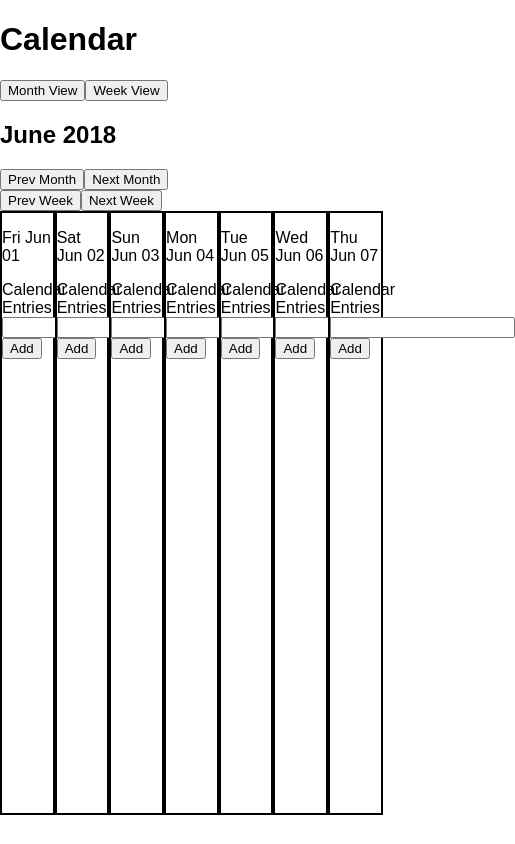
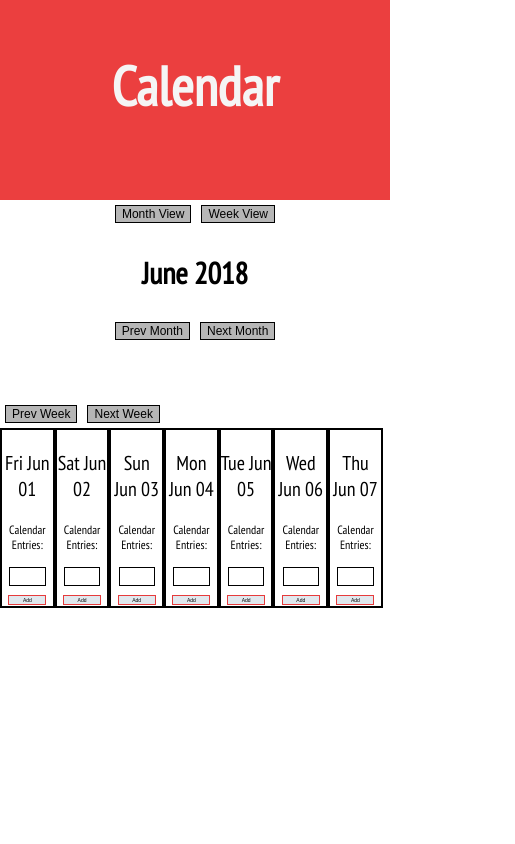
Before and after one commit to codisteinborn/ReactCalendar, a React (Create React App) app: page / in a window 390 px wide. Both pictures are taken after a click on the button "Week View". Shown: the whole page, 515 px wide, since content can reach past the window. Built offline with nearby package versions, Linux system fonts and the light colour scheme.

Commit message:
edit entries, css styling, media queries

```diff
--- a/public/index.html
+++ b/public/index.html
@@ -10,6 +10,7 @@
     -->
     <link rel="manifest" href="%PUBLIC_URL%/manifest.json">
     <link rel="shortcut icon" href="%PUBLIC_URL%/favicon.ico">
+    <link href="https://fonts.googleapis.com/css?family=PT+Sans+Narrow" rel="stylesheet">
     <!--
       Notice the use of %PUBLIC_URL% in the tags above.
       It will be replaced with the URL of the `public` folder during the build.
--- a/src/App.css
+++ b/src/App.css
@@ -1,28 +1,27 @@
-.App {
+.head {
+  font-family: 'PT Sans Narrow', sans-serif;
+  height: 100px;
+  text-align: center;
+  font-size: 55px;
+  color: whitesmoke;
+  background-color: rgba(231, 26, 26, 0.836);
+  margin: 0 auto;
+  padding: 50px;
+}
+.subHead{
+  height: 200px;
   text-align: center;
 }
-
-.App-logo {
-  animation: App-logo-spin infinite 20s linear;
-  height: 80px;
+.monthHead{
+  font-size: 30px;
 }
-
-.App-header {
-  background-color: #222;
-  height: 150px;
-  padding: 20px;
-  color: white;
+.btn{
+  font-size: 12px;
+  background-color: rgba(158, 158, 158, 0.747);
+  margin: 5px;
+  border: 1px black solid;
 }
-
-.App-title {
-  font-size: 1.5em;
+.cal{
+  font-family: 'PT Sans Narrow', sans-serif;
+  margin: 0 auto;
 }
-
-.App-intro {
-  font-size: large;
-}
-
-@keyframes App-logo-spin {
-  from { transform: rotate(0deg); }
-  to { transform: rotate(360deg); }
-}
--- a/src/App.js
+++ b/src/App.js
@@ -25,7 +25,7 @@ class App extends Component {
   }
 
   componentDidMount() {
-    var now = (new Date()).toString().split(' ')
+    var now = (new Date()).toString().split(' ');
     var month = moment().format('MM');
     var day = moment().format('DD');
     var year = moment().format('YYYY');
@@ -33,7 +33,14 @@ class App extends Component {
     var arrDays = [];
     while (daysInMonth) {
       var current = moment().date(daysInMonth);
+      if (localStorage.getItem(current.toString().slice(0, 15))) {
+        var existEntries = []
+        existEntries = localStorage.getItem(current.toString().slice(0, 15)).split(",");
+        arrDays.push({ current: current, entries: existEntries })
+      }
+      else {
         arrDays.push({ current: current, entries: [] });
+      }
       daysInMonth--;
     }
     this.setState({ monthView: true, isLoaded: true, date: now, month: month, day: day, year: year, days: arrDays.reverse(), weeks: _.chunk(arrDays, 7) });
@@ -67,11 +74,18 @@ class App extends Component {
       newMonth = (Number(this.state.month) - 1).toString();
       newYear = this.state.year
     }
-    var daysInMonth = moment(newMonth).daysInMonth();
+    var daysInMonth = moment(newYear + "-" + newMonth).daysInMonth();
     var arrDays = [];
     while (daysInMonth) {
-      var current = moment(newMonth).date(daysInMonth);
-      arrDays.push({current: current, entries :[]});
+      var current = moment(newYear + "-" + newMonth).date(daysInMonth);
+      if (localStorage.getItem(current.toString().slice(0, 15))) {
+        var existEntries = []
+        existEntries = localStorage.getItem(current.toString().slice(0, 15)).split(",");
+        arrDays.push({ current: current, entries: existEntries })
+      }
+      else {
+        arrDays.push({ current: current, entries: [] });
+      }
       daysInMonth--;
     }
     this.setState({ month: newMonth, year: newYear, days: arrDays.reverse(), weeks: _.chunk(arrDays, 7), currentWeek: _.chunk(arrDays, 7)[0] })
@@ -82,17 +96,24 @@ class App extends Component {
     var newYear = '';
     if (this.state.month > 11) {
       newMonth = '1';
-      newYear = (Number(this.state.year) + 1).toString()
+      newYear = (parseInt(this.state.year, 2) + 1).toString()
     }
     else {
       newMonth = (Number(this.state.month) + 1).toString();
       newYear = this.state.year
     }
-    var daysInMonth = moment(newMonth).daysInMonth();
+    var daysInMonth = moment(newYear + "-" + newMonth).daysInMonth();
     var arrDays = [];
     while (daysInMonth) {
-      var current = moment(newMonth).date(daysInMonth);
-      arrDays.push({ current: current , entries:[]});
+      var current = moment(newYear + "-" + newMonth).date(daysInMonth);
+      if (localStorage.getItem(current.toString().slice(0, 15))) {
+        var existEntries = []
+        existEntries = localStorage.getItem(current.toString().slice(0, 15)).split(",");
+        arrDays.push({ current: current, entries: existEntries })
+      }
+      else {
+        arrDays.push({ current: current, entries: [] });
+      }
       daysInMonth--;
     }
     this.setState({ month: newMonth, year: newYear, days: arrDays.reverse(), weeks: _.chunk(arrDays, 7), currentWeek: _.chunk(arrDays, 7)[0] })
@@ -110,11 +131,18 @@ class App extends Component {
         newMonth = (Number(this.state.month) - 1).toString();
         newYear = this.state.year
       }
-      var daysInMonth = moment(newMonth).daysInMonth();
+      var daysInMonth = moment(newYear + "-" + newMonth).daysInMonth();
       var arrDays = [];
       while (daysInMonth) {
-        var current = moment(newMonth).date(daysInMonth);
-        arrDays.push({ current: current });
+        var current = moment(newYear + "-" + newMonth).date(daysInMonth);
+        if (localStorage.getItem(current.toString().slice(0, 15))) {
+          var existEntries = []
+          existEntries = localStorage.getItem(current.toString().slice(0, 15)).split(",");
+          arrDays.push({ current: current, entries: existEntries })
+        }
+        else {
+          arrDays.push({ current: current, entries: [] });
+        }
         daysInMonth--;
       }
       this.setState({ month: newMonth, year: newYear, days: arrDays.reverse(), weeks: _.chunk(arrDays, 7), currentWeek: _.chunk(arrDays, 7)[this.state.weeks.length - 1] })
@@ -129,14 +157,8 @@ class App extends Component {
     }
   }
   nextWeek = () => {
-    if (this.state.currentWeek !== this.state.weeks[this.state.weeks.length - 1]) {
-      for (var i = 0; i < this.state.weeks.length; i++) {
-        if (this.state.currentWeek === this.state.weeks[i]) {
-          this.setState({ currentWeek: this.state.weeks[i + 1] });
-        }
-      }
-    }
-    else {
+    if (this.state.currentWeek === this.state.weeks[this.state.weeks.length - 1]) {
+      console.log("here")
       var newMonth = '';
       var newYear = '';
       if (this.state.month > 11) {
@@ -147,14 +169,35 @@ class App extends Component {
         newMonth = (Number(this.state.month) + 1).toString();
         newYear = this.state.year;
       }
-      var daysInMonth = moment(newMonth).daysInMonth();
+      var daysInMonth = moment(newYear + "-" + newMonth).daysInMonth();
       var arrDays = [];
       while (daysInMonth) {
-        var current = moment(newMonth).date(daysInMonth);
-        arrDays.push({ current: current });
+        var current = moment(newYear + "-" + newMonth).date(daysInMonth);
+        if (localStorage.getItem(current.toString().slice(0, 15))) {
+          var existEntries = []
+          existEntries = localStorage.getItem(current.toString().slice(0, 15)).split(",");
+          arrDays.push({ current: current, entries: existEntries })
+        }
+        else {
+          arrDays.push({ current: current, entries: [] });
+        }
         daysInMonth--;
       }
       this.setState({ month: newMonth, year: newYear, days: arrDays.reverse(), weeks: _.chunk(arrDays, 7), currentWeek: _.chunk(arrDays, 7)[0] })
+    }
+    else if (this.state.currentWeek === this.state.weeks[0]) {
+      console.log("there")
+      this.setState({ currentWeek: this.state.weeks[1] });
+    }
+    else {
+      console.log("y")
+      for (var i = 0; i < this.state.weeks.length; i++) {
+        console.log("x")
+        if (this.state.currentWeek === this.state.weeks[i]) {
+          console.log("z")
+          this.setState({ currentWeek: this.state.weeks[i + 1] });
+        }
+      }
     }
   }
 
@@ -178,32 +221,52 @@ class App extends Component {
         this.setState({ currentWeek: this.state.weeks[j] });
       }
     }
-    if(!localStorage.getItem(current)){
-    localStorage.setItem(current, [this.state.currEntry]);
+    if (!localStorage.getItem(current.toString().slice(0, 15))) {
+      localStorage.setItem(current.toString().slice(0, 15), [this.state.currEntry]);
     }
-    else{
+    else {
       var allEntries = [];
-      allEntries.push(localStorage.getItem(current));
+      allEntries.push(localStorage.getItem(current.toString().slice(0, 15)));
       allEntries.push(this.state.currEntry);
-      localStorage.setItem(current, allEntries);
+      localStorage.setItem(current.toString().slice(0, 15), allEntries);
     }
+    this.setState({ currEntry: '' })
   }
+
   removeEntry = (entry, current) => {
     for (var i = 0; i < this.state.days.length; i++) {
       for (var j = 0; j < this.state.days[i].entries.length; j++) {
         if (this.state.days[i].entries[j].toString() === entry.toString()) {
-          // var index = this.state.days[i].entries.indexOf(entry.toString());
           this.state.days[i].entries = this.state.days[i].entries.filter(e => e !== entry.toString());
           this.setState({ entries: this.state.entries.filter(e => e !== entry), weeks: _.chunk(this.state.days, 7) })
         }
       }
     }
-    if(localStorage.getItem(current)){
+    if (localStorage.getItem(current.toString().slice(0, 15))) {
       var allEntries = [];
-      allEntries = localStorage.getItem(current).split(",")
+      allEntries = localStorage.getItem(current.toString().slice(0, 15)).split(",")
       var newEntries = [];
       newEntries = allEntries.filter(e => e !== entry);
-      localStorage.setItem(current, newEntries);
+      localStorage.setItem(current.toString().slice(0, 15), newEntries);
+    }
+  }
+
+  editEntry = (entry, current) => {
+    this.setState({currEntry : entry})
+    for (var i = 0; i < this.state.days.length; i++) {
+      for (var j = 0; j < this.state.days[i].entries.length; j++) {
+        if (this.state.days[i].entries[j].toString() === entry.toString()) {
+          this.state.days[i].entries = this.state.days[i].entries.filter(e => e !== entry.toString());
+          this.setState({ entries: this.state.entries.filter(e => e !== entry), weeks: _.chunk(this.state.days, 7) })
+        }
+      }
+    }
+    if (localStorage.getItem(current.toString().slice(0, 15))) {
+      var allEntries = [];
+      allEntries = localStorage.getItem(current.toString().slice(0, 15)).split(",")
+      var newEntries = [];
+      newEntries = allEntries.filter(e => e !== entry);
+      localStorage.setItem(current.toString().slice(0, 15), newEntries);
     }
   }
 
@@ -219,12 +282,14 @@ class App extends Component {
       return (
         <div>
           <div>
-            <h1>Calendar</h1>
-            <button id="month" onClick={() => this.monthSelect()}>Month View</button>
-            <button id="week" onClick={() => this.weekSelect()}>Week View</button>
-            <h2>{moment(this.state.month.toString()).format('MMMM')} {this.state.year} </h2>
-            <button id="lastMonth" onClick={() => this.lastMonth()}>Prev Month</button>
-            <button id="nextMonth" onClick={() => this.nextMonth()}>Next Month</button>
+            <h1 className='head'>Calendar</h1>
+            <div className='cal'>
+              <div className="subHead">
+                <button className="btn" id="month" onClick={() => this.monthSelect()}>Month View</button>
+                <button className="btn" id="week" onClick={() => this.weekSelect()}>Week View</button>
+                <h2 className='monthHead'>{moment(this.state.month.toString()).format('MMMM')} {this.state.year} </h2>
+                <button className="btn" id="lastMonth" onClick={() => this.lastMonth()}>Prev Month</button>
+                <button className="btn" id="nextMonth" onClick={() => this.nextMonth()}>Next Month</button>
               </div>
               {this.state.monthView ?
                 <div>
@@ -232,13 +297,15 @@ class App extends Component {
                 </div> :
                 <div>
                   <div>
-                <button id="lastWeek" onClick={() => this.lastWeek()}>Prev Week</button>
-                <button id="nextWeek" onClick={() => this.nextWeek()}>Next Week</button>
+                    <button className="btn" id="lastWeek" onClick={() => this.lastWeek()}>Prev Week</button>
+                    <button className="btn" id="nextWeek" onClick={() => this.nextWeek()}>Next Week</button>
                   </div>
                   <div>
-                {this.state.currentWeek.map(elem => <WeekCal key={elem.current} day={elem.current._d.toString().slice(0, 10)} current={elem.current} currEntry={this.state.currEntry} entries={elem.entries} onChange={this.handleInputChange} addEntry={this.addEntry} removeEntry={this.removeEntry} />)}
+                    {this.state.currentWeek.map(elem => <WeekCal key={elem.current} day={elem.current._d.toString().slice(0, 10)} current={elem.current} currEntry={this.state.currEntry} entries={elem.entries} onChange={this.handleInputChange} addEntry={this.addEntry} removeEntry={this.removeEntry} editEntry={this.editEntry}/>)}
                   </div>
                 </div>}
+            </div>
+          </div>
         </div>
       );
     }
--- a/src/components/Calendar/MonthCal/MonthCal.css
+++ b/src/components/Calendar/MonthCal/MonthCal.css
@@ -1,5 +1,24 @@
 .monthCell{
-border: 2px solid black;
-width: 13%;
-float: left;
+    border: 2px solid black;
+    height: 170px;
+    width: 13%;
+    float: left;
+    text-align: center;
 }
+.date{
+    font-size: 24px;
+    text-align: center;
+}
+.entryNum{
+    font-size: 15px;
+    margin-top: 2px;
+}
+
+@media only screen and (max-width: 480px){
+    .date{
+        font-size: 20px;
+    }
+    .entryNum{
+        font-size: 12px;
+    }
+}
--- a/src/components/Calendar/WeekCal/WeekCal.css
+++ b/src/components/Calendar/WeekCal/WeekCal.css
@@ -1,6 +1,16 @@
 .weekCell{
 border: 2px solid black;
 width: 13%;
-height: 600px;
 float: left;
+text-align: center;
 }
+.entries{
+text-align: center;
+font-size: 16px;
+}
+
+@media only screen and (max-width: 480px){
+    .entries{
+        font-size: 12px;
+    }
+}
--- a/src/components/Calendar/WeekCal/WeekCal.js
+++ b/src/components/Calendar/WeekCal/WeekCal.js
@@ -7,12 +7,12 @@ import Entry from '../../Entry'
 const WeekCal = props => {
     return (
         <div className="weekCell">
-            <p>
+            <p className="date">
                 {props.day}
             </p>
-            <div>
+            <div className="entries">
                 Calendar Entries:
-                {props.entries.map(elem => <Entry key={elem} entry={elem} current={props.current} removeEntry={props.removeEntry}/>)}
+                {props.entries.map(elem => <Entry key={elem} entry={elem} current={props.current} removeEntry={props.removeEntry} editEntry={props.editEntry}/>)}
             </div>
             <EntryForm onChange={props.onChange} onClick={props.addEntry} current={props.current} currEntry={props.currEntry}/>
         </div>
--- /dev/null
+++ b/src/components/Entry/Entry.css
@@ -0,0 +1,17 @@
+.entry{
+    text-align: center;
+}
+.entryBtn{
+    width: 40%;
+    text-align: center;
+    border: 1px rgba(231, 26, 26, 0.836) solid;
+    font-size: 10px;
+    background-color: rgb(225, 232, 238);
+}
+
+@media only screen and (max-width: 680px){
+    .entryBtn{
+        width: 75%;
+        font-size: 5px;
+    }
+}
--- a/src/components/Entry/Entry.js
+++ b/src/components/Entry/Entry.js
@@ -1,4 +1,5 @@
 import React from 'react';
+import './Entry.css'
 
 
 const Entry = props => {
@@ -7,7 +8,8 @@ const Entry = props => {
             <p>
                 {props.entry}
             </p>
-            <button onClick={() => props.removeEntry(props.entry, props.current)}>Remove</button>
+            <button className="entryBtn" onClick={() => props.editEntry(props.entry, props.current)}>Edit</button>
+            <button className="entryBtn" onClick={() => props.removeEntry(props.entry, props.current)}>Delete</button>
         </div>
     );
 }
--- /dev/null
+++ b/src/components/EntryForm/EntryForm.css
@@ -0,0 +1,6 @@
+.formInput{
+    width: 60%;
+    /* background-color: rgb(197, 205, 214); */
+    border: 1px black solid;
+    margin-top: 15px;
+}
--- a/src/components/EntryForm/EntryForm.js
+++ b/src/components/EntryForm/EntryForm.js
@@ -1,11 +1,11 @@
 import React from 'react';
-
+import './EntryForm.css'
 
 const EntryForm = props => {
     return (
             <form>
-                <input id={props.current} name='currEntry' type="text" value={props.currEntry} onChange={props.onChange} />
-                <button type='button' onClick={() => props.onClick(props.current)}>Add</button>
+                <input className="formInput" id={props.current} name="currEntry" type="text" value={props.currEntry} onChange={props.onChange} />
+                <button className="entryBtn" type='button' onClick={() => props.onClick(props.current)}>Add</button>
             </form>
 
     );
```
Also changed, not shown: src/components/Calendar/MonthCal/MonthCal.js (+6 -4 lines). Lines whose indentation alone changed are shown as unchanged.
